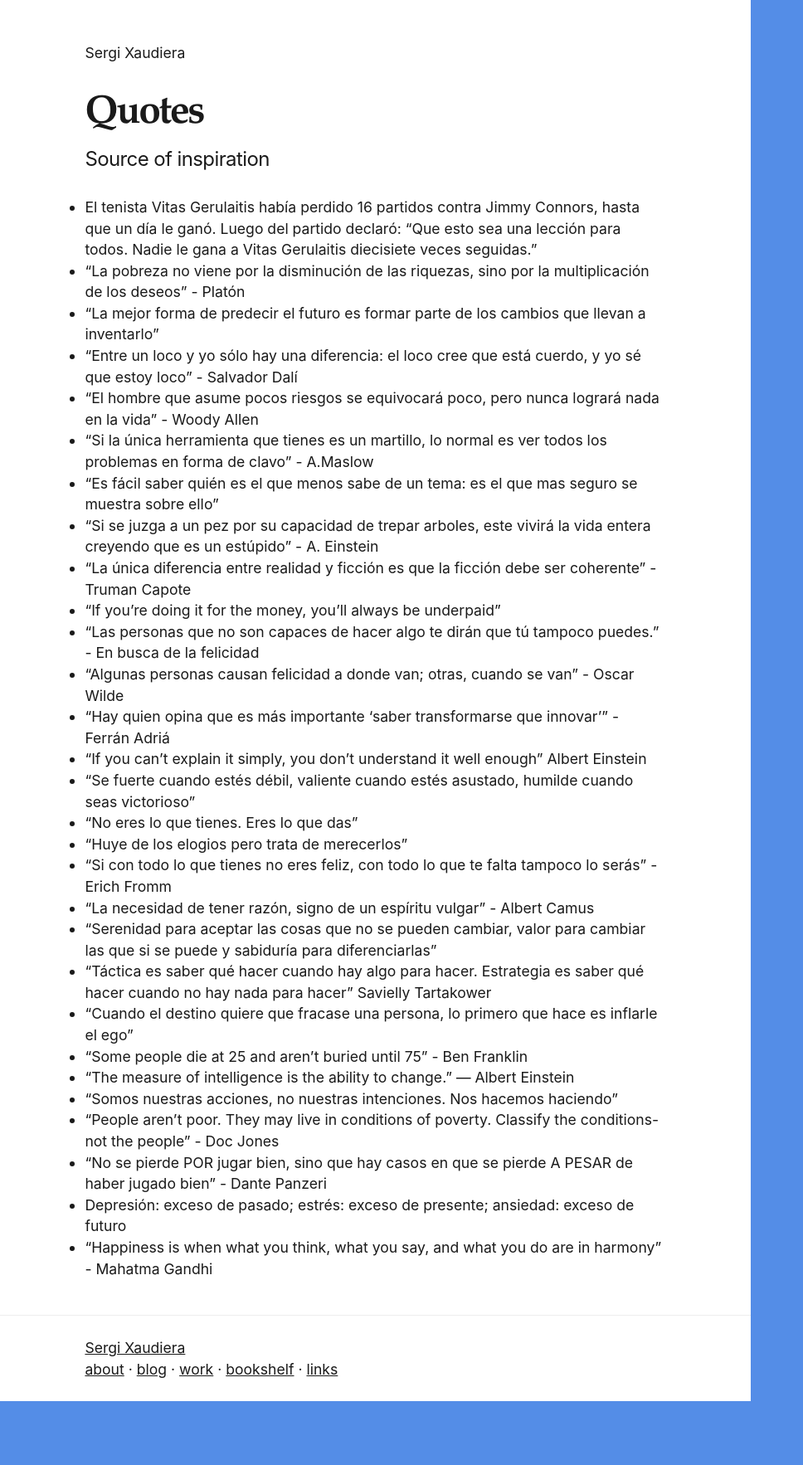
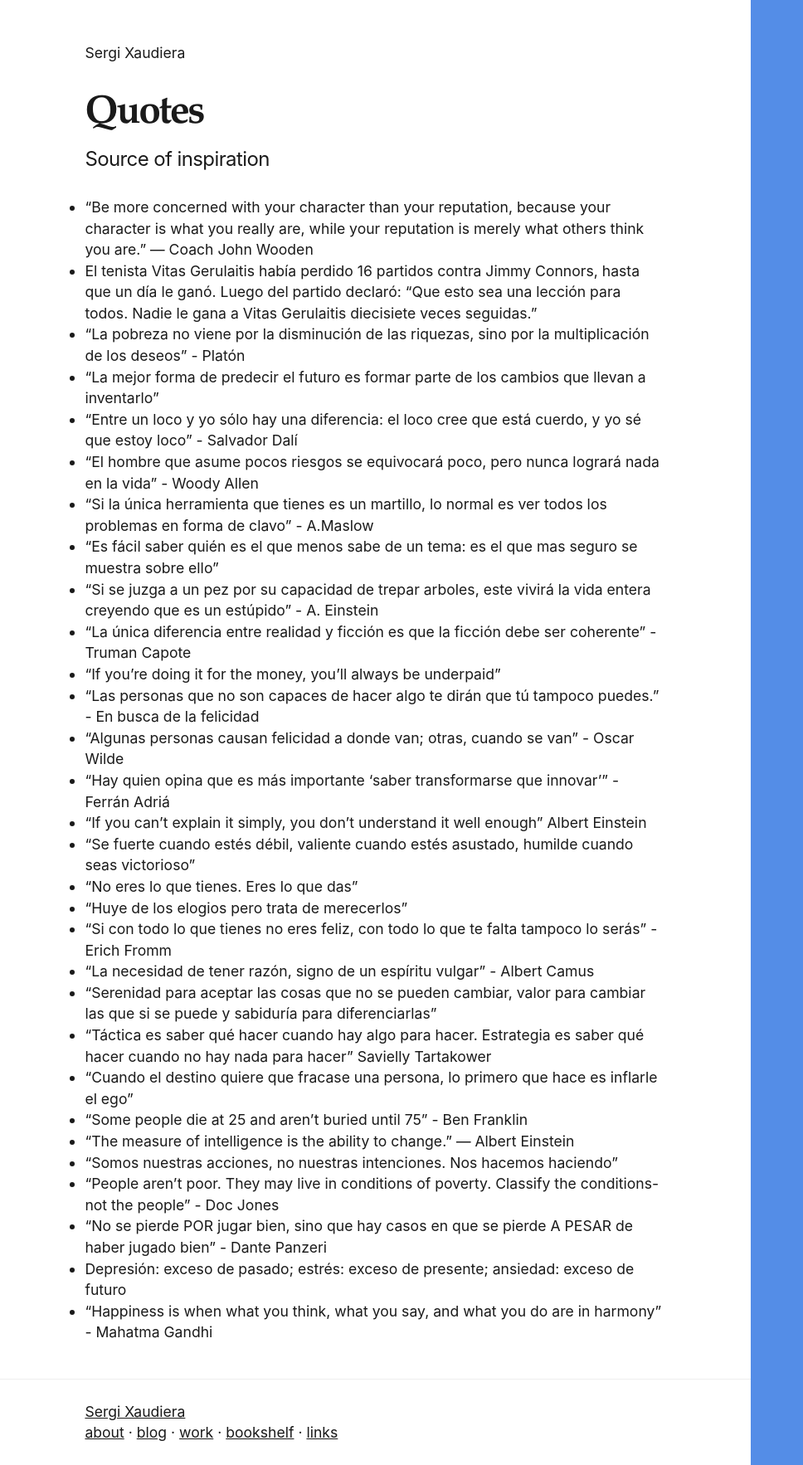
Before and after one commit to sergixaudiera/sergixaudiera.github.io, a Jekyll site: the page built from quotes.md, in a window 1280 px wide. Shown: the whole page at 83% size, without its empty margins (0-968 px from the left). Built offline with Jekyll 4.4.1, drawn with Linux system fonts in a browser that asks for light colours; before the commit the page ends 1689 px from its top, so only the background shows below that.

Commit message:
+ new quorte

```diff
--- a/quotes.md
+++ b/quotes.md
@@ -6,6 +6,7 @@ permalink: /quotes/
 ---
 <aside>Source of inspiration</aside>
 
+- "Be more concerned with your character than your reputation, because your character is what you really are, while your reputation is merely what others think you are." — Coach John Wooden
 - El tenista Vitas Gerulaitis había perdido 16 partidos contra Jimmy Connors, hasta que un día le ganó. Luego del partido declaró: "Que esto sea una lección para todos. Nadie le gana a Vitas Gerulaitis diecisiete veces seguidas."
 - "La pobreza no viene por la disminución de las riquezas, sino por la multiplicación de los deseos" - Platón
 - "La mejor forma de predecir el futuro es formar parte de los cambios que llevan a inventarlo"
```
